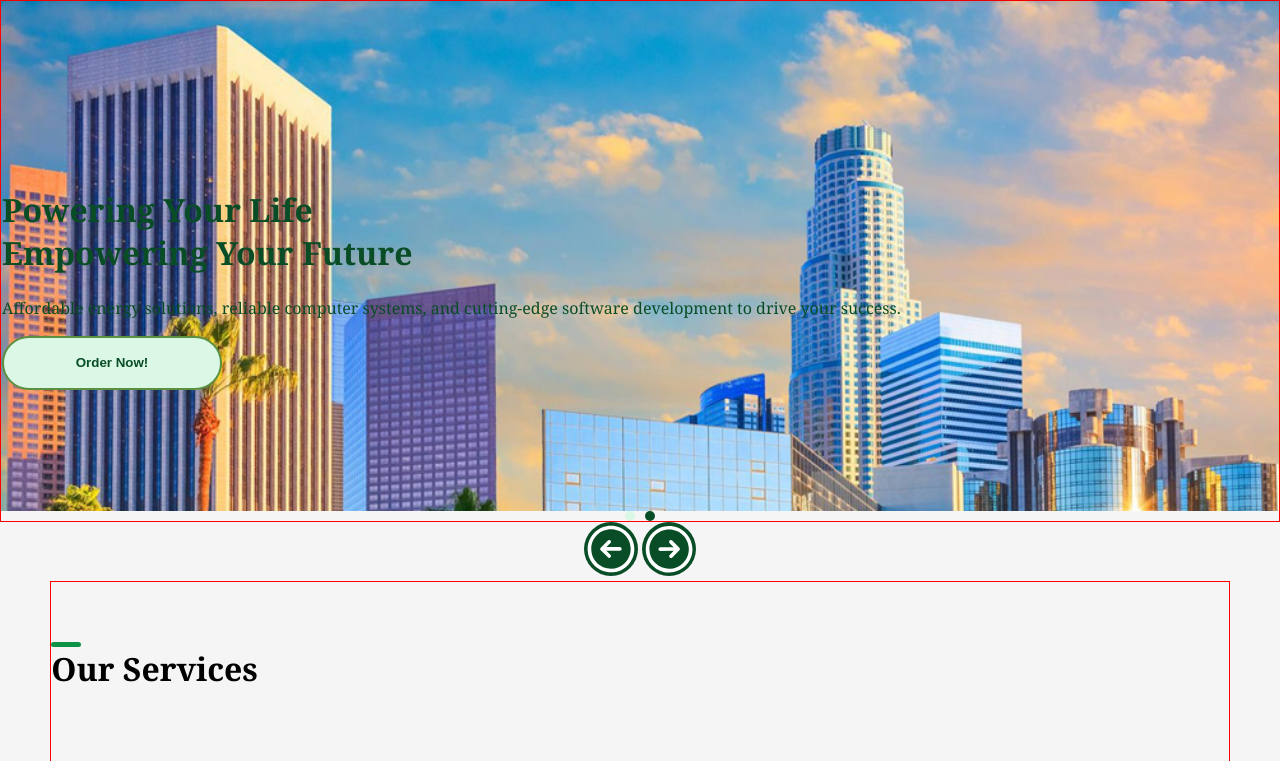
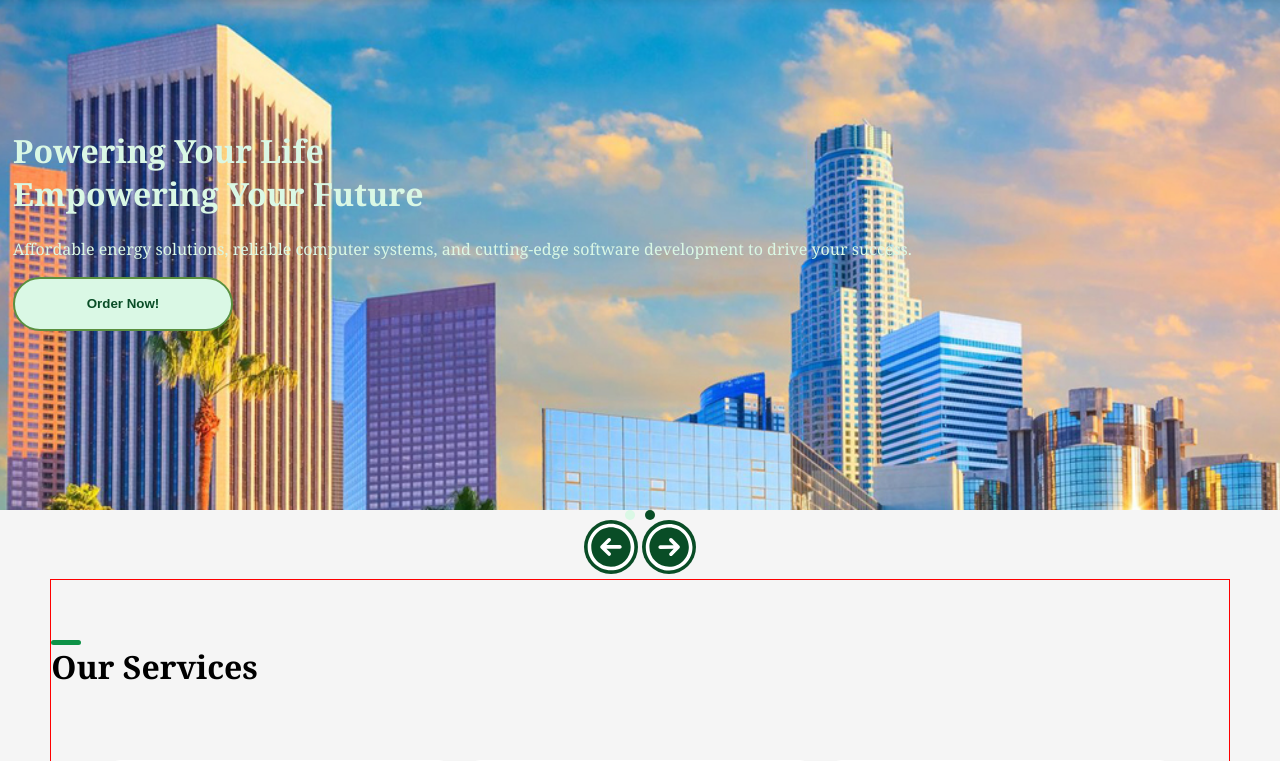
Before and after one commit to akintolatech/fabletech, a Django app: template webcms/templates/webcms/pages/index.html in a window 1280 px wide. Shown: the part 70-831 px from the top of the page. Run offline with Django 5.2, Linux system fonts and the light colour scheme; the template is opened without the code that fills it, so the values that code supplies are empty; some libraries are stand-ins or nearby versions.

Commit message:
Frontend Cleanup

```diff
--- a/static/styles/style.css
+++ b/static/styles/style.css
@@ -255,7 +255,7 @@ svg {
     display: flex;
     flex-direction: column;
     gap: var(--lx-gap);
-    border: 1px solid red;
+    /* border: 1px solid red; */
     overflow: hidden;
 }
 
@@ -281,6 +281,7 @@ svg {
     height: 100%;
     /* object-fit: cover;
     object-position: center; */
+
 }
 
 .carousel_item.active {
@@ -291,14 +292,14 @@ svg {
 }
 
 
-
 .landing_text {
-
-    /* margin: 20px; */
-    margin-top: -350px;
-    color: var(--dark);
+    padding: 12px;
+    margin-top: -420px;
+    color: var(--light);
+    background-color: var(--lighter);
     transition: all 0.2s cubic-bezier(0.77,0.2,0.05,1.0);
     border: 1px solid red;
+    /* background: -moz-linear-gradient(); */
 }
 
 .landing_text p {
--- a/webcms/templates/webcms/pages/index.html
+++ b/webcms/templates/webcms/pages/index.html
@@ -32,13 +32,16 @@
           <div class="carousel_item active">
 
                 <img src="{% static 'img/landing.jpg' %}" alt="Image 1" />
+
                 <div class="landing_text">
+
                     <h1>Powering Your Life<br/>Empowering Your Future</h1>
                     <p>
                         Affordable energy solutions, reliable computer systems,
                         and cutting-edge software development to drive your success.
                     </p>
                     <button>Order Now!</button>
+
                 </div>
 
           </div>
```
Also changed, not shown: db.sqlite3.
